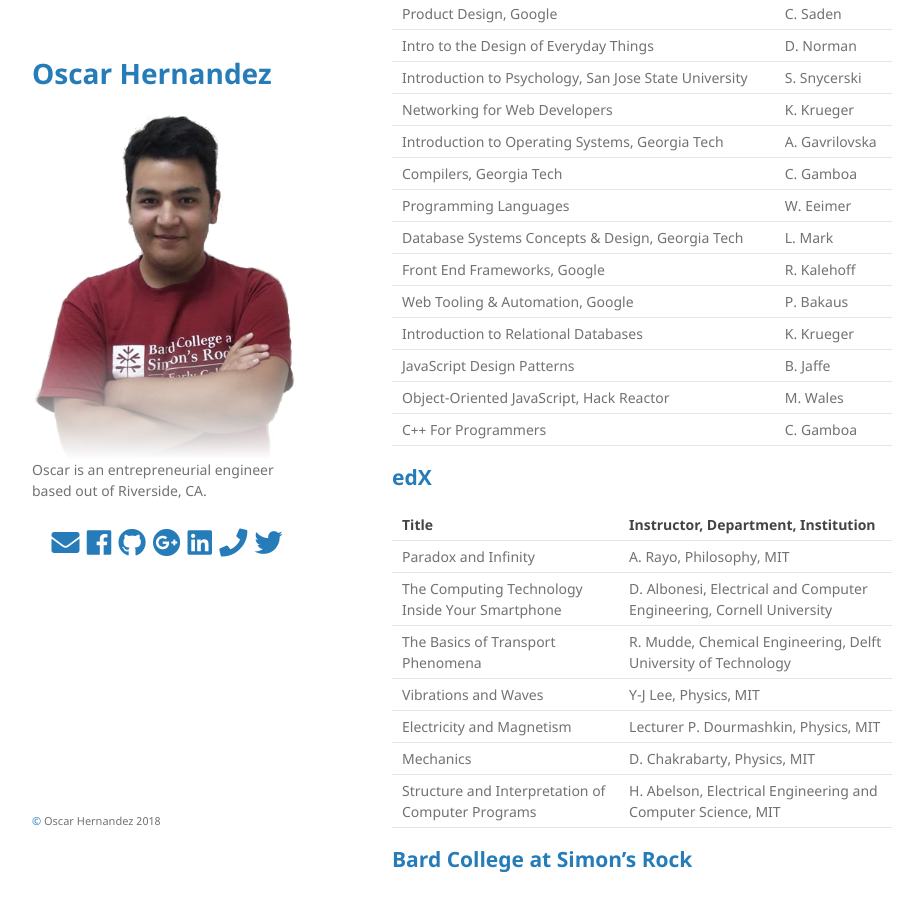
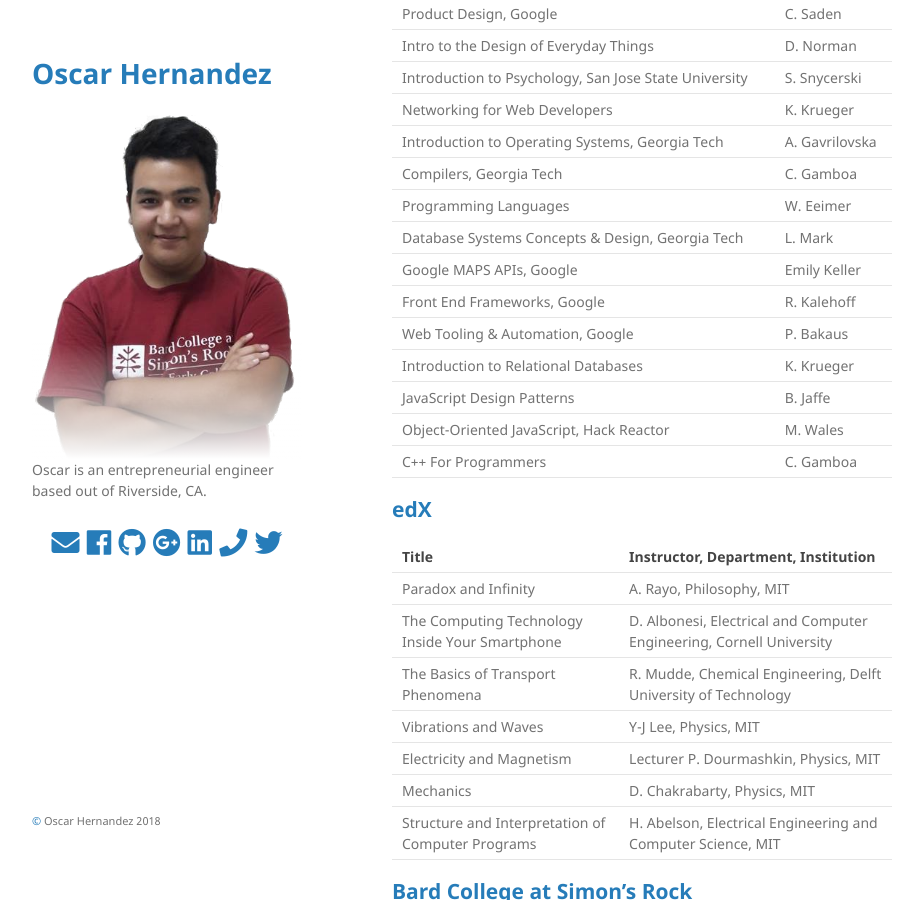
Before and after one commit to mathemonads/mathemonads.github.io, a Jekyll site: the page built from portfolio/courses.md, in a window 1280 px wide and 900 px high, scrolled down 765 px. Shown: the whole window, without its empty margins (178-1101 px from the left). Built offline with Jekyll 4.4.1, drawn with Linux system fonts in a browser that asks for light colours; nearby versions of some CDN libraries.

Commit message:
google maps api

```diff
--- a/portfolio/courses.md
+++ b/portfolio/courses.md
@@ -36,6 +36,7 @@ Introduction to Operating Systems, Georgia Tech | A. Gavrilovska
 Compilers, Georgia Tech | C. Gamboa
 Programming Languages | W. Eeimer
 Database Systems Concepts & Design, Georgia Tech | L. Mark
+Google MAPS APIs, Google | Emily Keller
 Front End Frameworks, Google | R. Kalehoff
 Web Tooling & Automation, Google | P. Bakaus
 Introduction to Relational Databases | K. Krueger
```
Also changed, not shown: _layouts/post.html (line endings or trailing spaces).
